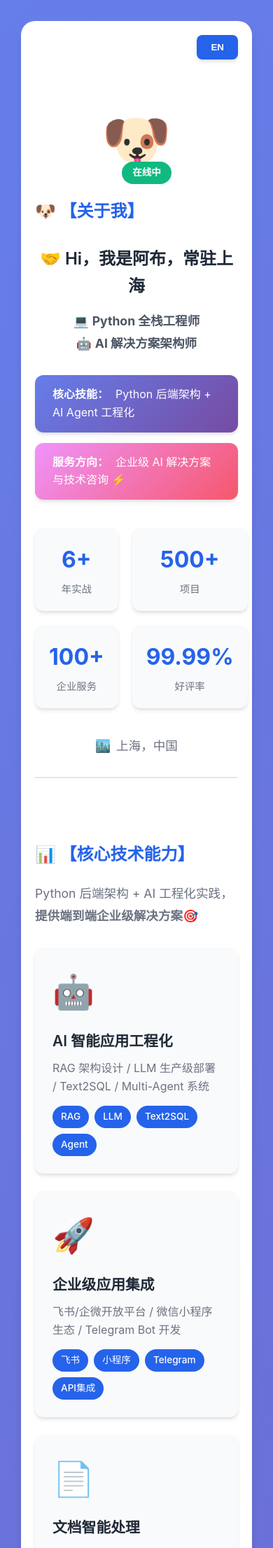
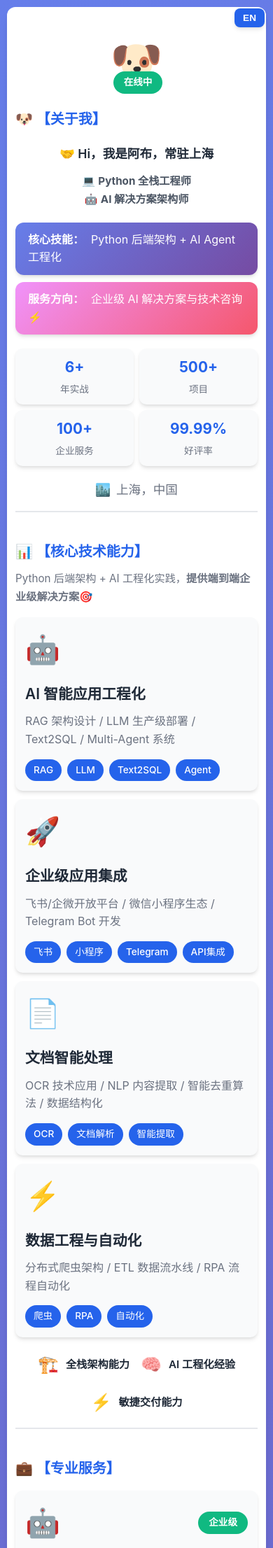
Before and after one commit to BriskyGates/briskygates.github.io, a Jekyll site: the page built from index.html, in a window 390 px wide. Shown: the top 2212 px of the page at 70% size. Built offline with Jekyll 4.4.1, drawn with Linux system fonts in a browser that asks for light colours.

```diff
--- a/assets/css/style.css
+++ b/assets/css/style.css
@@ -22,25 +22,25 @@ body {
     color: var(--text-color);
     background: linear-gradient(135deg, #667eea 0%, #764ba2 100%);
     min-height: 100vh;
-    padding: 20px;
+    padding: 10px;
 }
 
 .container {
     max-width: 1200px;
     margin: 0 auto;
     background: var(--bg-color);
-    border-radius: 20px;
+    border-radius: 16px;
     box-shadow: var(--shadow-lg);
-    padding: 40px;
-    margin-top: 20px;
-    margin-bottom: 20px;
+    padding: 24px;
+    margin-top: 10px;
+    margin-bottom: 10px;
 }
 
 /* 语言切换按钮 */
 .language-toggle {
     position: fixed;
-    top: 20px;
-    right: 20px;
+    top: 16px;
+    right: 16px;
     z-index: 1000;
 }
 
@@ -48,10 +48,11 @@ body {
     background: var(--primary-color);
     color: white;
     border: none;
-    padding: 10px 20px;
+    padding: 8px 16px;
     border-radius: 8px;
     cursor: pointer;
     font-weight: 600;
+    font-size: 0.9rem;
     box-shadow: var(--shadow);
     transition: all 0.3s;
 }
@@ -59,34 +60,36 @@ body {
 .lang-btn:hover {
     transform: translateY(-2px);
     box-shadow: var(--shadow-lg);
+    background: #1d4ed8;
 }
 
 /* 通用区域样式 */
 .section {
-    margin-bottom: 60px;
-    padding: 30px 0;
+    margin-bottom: 32px;
+    padding: 20px 0;
     border-bottom: 2px solid var(--border-color);
 }
 
 .section:last-child {
     border-bottom: none;
+    margin-bottom: 0;
 }
 
 .section-title {
-    font-size: 2rem;
+    font-size: 1.75rem;
     font-weight: 700;
-    margin-bottom: 20px;
+    margin-bottom: 12px;
     color: var(--primary-color);
     display: flex;
     align-items: center;
-    gap: 10px;
+    gap: 8px;
 }
 
 .section-motto {
-    font-size: 1.1rem;
+    font-size: 1rem;
     color: #6b7280;
-    margin-bottom: 30px;
-    line-height: 1.8;
+    margin-bottom: 20px;
+    line-height: 1.7;
 }
 
 /* 个人资料区域 */
@@ -118,27 +121,27 @@ body {
 }
 
 .greeting {
-    margin: 30px 0;
+    margin: 20px 0;
 }
 
 .greeting-text {
-    font-size: 1.5rem;
+    font-size: 1.3rem;
     font-weight: 600;
-    margin-bottom: 15px;
+    margin-bottom: 12px;
     color: var(--text-color);
 }
 
 .greeting-desc {
-    font-size: 1.1rem;
+    font-size: 1rem;
     color: #4b5563;
-    line-height: 1.8;
+    line-height: 1.7;
 }
 
 .roles {
     display: flex;
     flex-direction: column;
-    gap: 15px;
-    margin: 30px 0;
+    gap: 12px;
+    margin: 20px 0;
     max-width: 800px;
     margin-left: auto;
     margin-right: auto;
@@ -168,9 +171,9 @@ body {
 
 .stats {
     display: grid;
-    grid-template-columns: repeat(auto-fit, minmax(150px, 1fr));
-    gap: 20px;
-    margin: 40px 0;
+    grid-template-columns: repeat(auto-fit, minmax(140px, 1fr));
+    gap: 12px;
+    margin: 24px 0;
     max-width: 800px;
     margin-left: auto;
     margin-right: auto;
@@ -178,9 +181,9 @@ body {
 
 .stat-item {
     text-align: center;
-    padding: 20px;
+    padding: 16px;
     background: var(--card-bg);
-    border-radius: 12px;
+    border-radius: 10px;
     box-shadow: var(--shadow);
 }
 
@@ -209,15 +212,15 @@ body {
 /* 技能区域 */
 .skills-grid {
     display: grid;
-    grid-template-columns: repeat(auto-fit, minmax(280px, 1fr));
-    gap: 25px;
-    margin: 30px 0;
+    grid-template-columns: repeat(auto-fit, minmax(260px, 1fr));
+    gap: 16px;
+    margin: 20px 0;
 }
 
 .skill-card {
     background: var(--card-bg);
-    padding: 25px;
-    border-radius: 12px;
+    padding: 20px;
+    border-radius: 10px;
     box-shadow: var(--shadow);
     transition: transform 0.3s, box-shadow 0.3s;
 }
@@ -263,8 +266,8 @@ body {
 .skills-summary {
     display: flex;
     justify-content: center;
-    gap: 30px;
-    margin-top: 40px;
+    gap: 20px;
+    margin-top: 24px;
     flex-wrap: wrap;
 }
 
@@ -284,15 +287,15 @@ body {
 /* 服务区域 */
 .services-grid {
     display: grid;
-    grid-template-columns: repeat(auto-fit, minmax(300px, 1fr));
-    gap: 25px;
-    margin: 30px 0;
+    grid-template-columns: repeat(auto-fit, minmax(280px, 1fr));
+    gap: 16px;
+    margin: 20px 0;
 }
 
 .service-card {
     background: var(--card-bg);
-    padding: 25px;
-    border-radius: 12px;
+    padding: 20px;
+    border-radius: 10px;
     box-shadow: var(--shadow);
     transition: transform 0.3s, box-shadow 0.3s;
 }
@@ -351,8 +354,8 @@ body {
 }
 
 .partners-section {
-    margin-top: 50px;
-    padding-top: 40px;
+    margin-top: 32px;
+    padding-top: 24px;
     border-top: 2px solid var(--border-color);
 }
 
@@ -366,15 +369,15 @@ body {
 
 .partners-grid {
     display: grid;
-    grid-template-columns: repeat(auto-fit, minmax(250px, 1fr));
-    gap: 25px;
-    margin-bottom: 30px;
+    grid-template-columns: repeat(auto-fit, minmax(240px, 1fr));
+    gap: 16px;
+    margin-bottom: 20px;
 }
 
 .partner-card {
     background: var(--card-bg);
-    padding: 25px;
-    border-radius: 12px;
+    padding: 20px;
+    border-radius: 10px;
     text-align: center;
     box-shadow: var(--shadow);
 }
@@ -409,7 +412,7 @@ body {
     display: flex;
     justify-content: space-between;
     align-items: center;
-    margin-bottom: 30px;
+    margin-bottom: 20px;
     flex-wrap: wrap;
 }
 
@@ -424,15 +427,15 @@ body {
 
 .projects-grid {
     display: grid;
-    grid-template-columns: repeat(auto-fit, minmax(350px, 1fr));
-    gap: 25px;
-    margin: 30px 0;
+    grid-template-columns: repeat(auto-fit, minmax(320px, 1fr));
+    gap: 16px;
+    margin: 20px 0;
 }
 
 .project-card {
     background: var(--card-bg);
-    padding: 25px;
-    border-radius: 12px;
+    padding: 20px;
+    border-radius: 10px;
     box-shadow: var(--shadow);
     transition: transform 0.3s, box-shadow 0.3s;
 }
@@ -563,10 +566,10 @@ body {
 }
 
 .innovation {
-    margin-top: 50px;
-    padding: 30px;
+    margin-top: 32px;
+    padding: 24px;
     background: linear-gradient(135deg, #667eea 0%, #764ba2 100%);
-    border-radius: 12px;
+    border-radius: 10px;
     text-align: center;
     color: white;
 }
@@ -594,7 +597,7 @@ body {
 }
 
 .contact-intro {
-    margin: 30px 0;
+    margin: 20px 0;
 }
 
 .intro-icon {
@@ -618,8 +621,8 @@ body {
 .contact-methods {
     display: flex;
     flex-direction: column;
-    gap: 15px;
-    margin: 30px 0;
+    gap: 12px;
+    margin: 20px 0;
     max-width: 500px;
     margin-left: auto;
     margin-right: auto;
@@ -664,10 +667,10 @@ body {
 }
 
 .availability, .collaboration {
-    margin: 40px 0;
-    padding: 25px;
+    margin: 24px 0;
+    padding: 20px;
     background: var(--card-bg);
-    border-radius: 12px;
+    border-radius: 10px;
     box-shadow: var(--shadow);
 }
 
@@ -719,8 +722,8 @@ body {
 }
 
 .contact-footer {
-    margin-top: 40px;
-    padding-top: 30px;
+    margin-top: 24px;
+    padding-top: 20px;
     border-top: 2px solid var(--border-color);
 }
 
@@ -768,36 +771,175 @@ body {
 
 /* 响应式设计 */
 @media (max-width: 768px) {
+    body {
+        padding: 5px;
+    }
+
     .container {
-        padding: 20px;
-        margin: 10px;
+        padding: 16px;
+        margin: 5px;
+        border-radius: 12px;
+    }
+
+    .section {
+        margin-bottom: 24px;
+        padding: 16px 0;
     }
 
     .section-title {
-        font-size: 1.5rem;
+        font-size: 1.4rem;
+        margin-bottom: 10px;
+    }
+
+    .section-motto {
+        font-size: 0.95rem;
+        margin-bottom: 16px;
+    }
+
+    .avatar {
+        font-size: 60px;
+    }
+
+    .greeting-text {
+        font-size: 1.1rem;
+    }
+
+    .greeting-desc {
+        font-size: 0.95rem;
+    }
+
+    .roles {
+        margin: 16px 0;
+        gap: 10px;
+    }
+
+    .role-card {
+        padding: 12px 18px;
     }
 
     .stats {
         grid-template-columns: repeat(2, 1fr);
+        gap: 10px;
+        margin: 20px 0;
+    }
+
+    .stat-item {
+        padding: 12px;
+    }
+
+    .stat-number {
+        font-size: 1.5rem;
+    }
+
+    .stat-label {
+        font-size: 0.85rem;
     }
 
     .skills-grid,
     .services-grid,
-    .projects-grid {
+    .projects-grid,
+    .partners-grid {
         grid-template-columns: 1fr;
+        gap: 12px;
+        margin: 16px 0;
+    }
+
+    .skill-card,
+    .service-card,
+    .project-card,
+    .partner-card {
+        padding: 16px;
+    }
+
+    .skill-icon,
+    .service-icon,
+    .partner-icon {
+        font-size: 2.5rem;
     }
 
     .projects-header {
         flex-direction: column;
         align-items: flex-start;
-        gap: 15px;
+        gap: 12px;
     }
 
     .language-toggle {
-        position: relative;
-        top: 0;
-        right: 0;
-        margin-bottom: 20px;
-        text-align: right;
+        position: fixed;
+        top: 12px;
+        right: 12px;
+        z-index: 1000;
+    }
+
+    .lang-btn {
+        padding: 6px 12px;
+        font-size: 0.85rem;
+    }
+
+    .skills-summary {
+        gap: 16px;
+        margin-top: 20px;
+    }
+
+    .summary-item {
+        font-size: 0.95rem;
+    }
+
+    .collaboration-types {
+        gap: 20px;
+    }
+
+    .footer-highlights {
+        gap: 12px;
+    }
+
+    .highlight-tag {
+        padding: 8px 16px;
+        font-size: 0.9rem;
+    }
+
+    .innovation {
+        margin-top: 24px;
+        padding: 20px;
+    }
+
+    .innovation-title {
+        font-size: 1.3rem;
+    }
+
+    .innovation-text {
+        font-size: 1rem;
     }
 }
+
+@media (max-width: 480px) {
+    .container {
+        padding: 12px;
+    }
+
+    .section-title {
+        font-size: 1.25rem;
+    }
+
+    .stats {
+        grid-template-columns: repeat(2, 1fr);
+        gap: 8px;
+    }
+
+    .stat-item {
+        padding: 10px;
+    }
+
+    .stat-number {
+        font-size: 1.3rem;
+    }
+
+    .skill-card,
+    .service-card,
+    .project-card {
+        padding: 14px;
+    }
+
+    .project-highlights {
+        padding: 12px;
+    }
+}
--- a/assets/js/main.js
+++ b/assets/js/main.js
@@ -44,6 +44,10 @@ document.addEventListener('DOMContentLoaded', function() {
     }
 });
 
+// 当前语言状态
+let currentLang = 'zh'; // 'zh' 或 'en'
+let currentConfig = null;
+
 function initApp(config) {
     console.log('初始化应用，配置数据:', config);
 
@@ -51,6 +55,8 @@ function initApp(config) {
         console.error('配置数据为空！');
         return;
     }
+
+    currentConfig = config;
 
     // 创建 Vue 应用
     if (typeof Vue === 'undefined') {
@@ -64,6 +70,9 @@ function initApp(config) {
 }
 
 // 使用 Vue.js 渲染
+let vueAppInstance = null;
+let vueApp = null;
+
 function renderWithVue(config) {
     console.log('开始使用 Vue.js 渲染，配置:', config);
 
@@ -74,7 +83,14 @@ function renderWithVue(config) {
 
     const { createApp } = Vue;
 
-    const app = createApp({
+    // 如果已有实例，先卸载
+    if (vueApp) {
+        vueApp.unmount();
+        vueApp = null;
+        vueAppInstance = null;
+    }
+
+    vueApp = createApp({
         data() {
             return {
                 config: config,
@@ -141,7 +157,7 @@ function renderWithVue(config) {
     // 挂载应用
     const appElement = document.getElementById('app');
     if (appElement) {
-        app.mount('#app');
+        vueAppInstance = vueApp.mount('#app');
         console.log('Vue 应用已成功挂载');
     } else {
         console.error('找不到 #app 元素！');
@@ -168,12 +184,59 @@ function renderWithVanillaJS(config) {
 }
 
 // 语言切换功能
+async function switchLanguage() {
+    const newLang = currentLang === 'zh' ? 'en' : 'zh';
+    const configPath = newLang === 'en' ? '/_data/homeConfig.en.json' : '/_data/homeConfig.json';
+
+    // 如果是 GitHub Pages，可能需要调整路径
+    const basePath = window.location.pathname.includes('/briskygates.github.io')
+        ? '/briskygates.github.io'
+        : '';
+
+    try {
+        console.log(`切换到${newLang === 'en' ? '英文' : '中文'}，加载配置: ${basePath + configPath}`);
+
+        let response = await fetch(basePath + configPath);
+        if (!response.ok) {
+            // 尝试根路径
+            response = await fetch(configPath);
+            if (!response.ok) {
+                throw new Error(`无法加载配置文件: ${configPath}`);
+            }
+        }
+
+        const data = await response.json();
+        currentLang = newLang;
+        currentConfig = data;
+
+        // 重新渲染Vue应用
+        renderWithVue(data);
+
+        // 更新按钮文本
+        const langToggle = document.getElementById('langToggle');
+        if (langToggle) {
+            const buttonText = newLang === 'en' ? '中文' : 'EN';
+            const span = langToggle.querySelector('span');
+            if (span) {
+                span.textContent = buttonText;
+            }
+            langToggle.title = newLang === 'en' ? 'Switch to Chinese' : '切换到英文';
+        }
+
+        // 更新页面语言属性
+        document.documentElement.lang = newLang === 'en' ? 'en' : 'zh-CN';
+
+        console.log(`语言已切换到${newLang === 'en' ? '英文' : '中文'}`);
+    } catch (error) {
+        console.error('语言切换失败:', error);
+        alert(`语言切换失败: ${error.message}`);
+    }
+}
+
+// 初始化语言切换按钮
 document.addEventListener('DOMContentLoaded', function() {
     const langToggle = document.getElementById('langToggle');
     if (langToggle) {
-        langToggle.addEventListener('click', function() {
-            // 这里可以实现语言切换逻辑
-            alert('语言切换功能待实现');
-        });
+        langToggle.addEventListener('click', switchLanguage);
     }
 });
```
Also changed, not shown: _data/homeConfig.en.json (added, +258 -0 lines).
